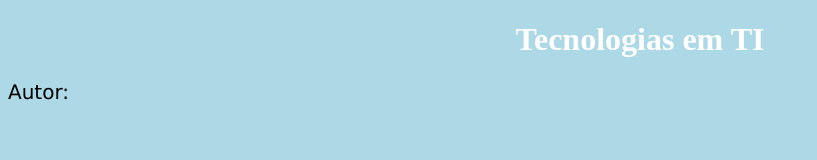
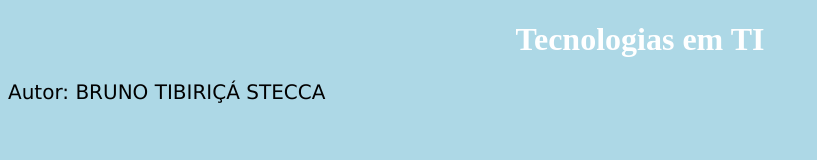
Before and after one commit to Tibistecca/TecnologiasTI, a plain HTML site: page Index.html in a window 1280 px wide. Shown: the whole page, without its empty margins (0-817 px from the left). Drawn offline with Linux system fonts and the light colour scheme.

Commit message:
Update Index.html
Acrescentando o nome do autor

```diff
--- a/Index.html
+++ b/Index.html
@@ -20,7 +20,7 @@
 	<body>
 
 		<h1>Tecnologias em TI</h1>
-		<p>Autor:</p>
+		<p>Autor: BRUNO TIBIRIÇÁ STECCA</p>
 
 	</body>
 </html>
```
